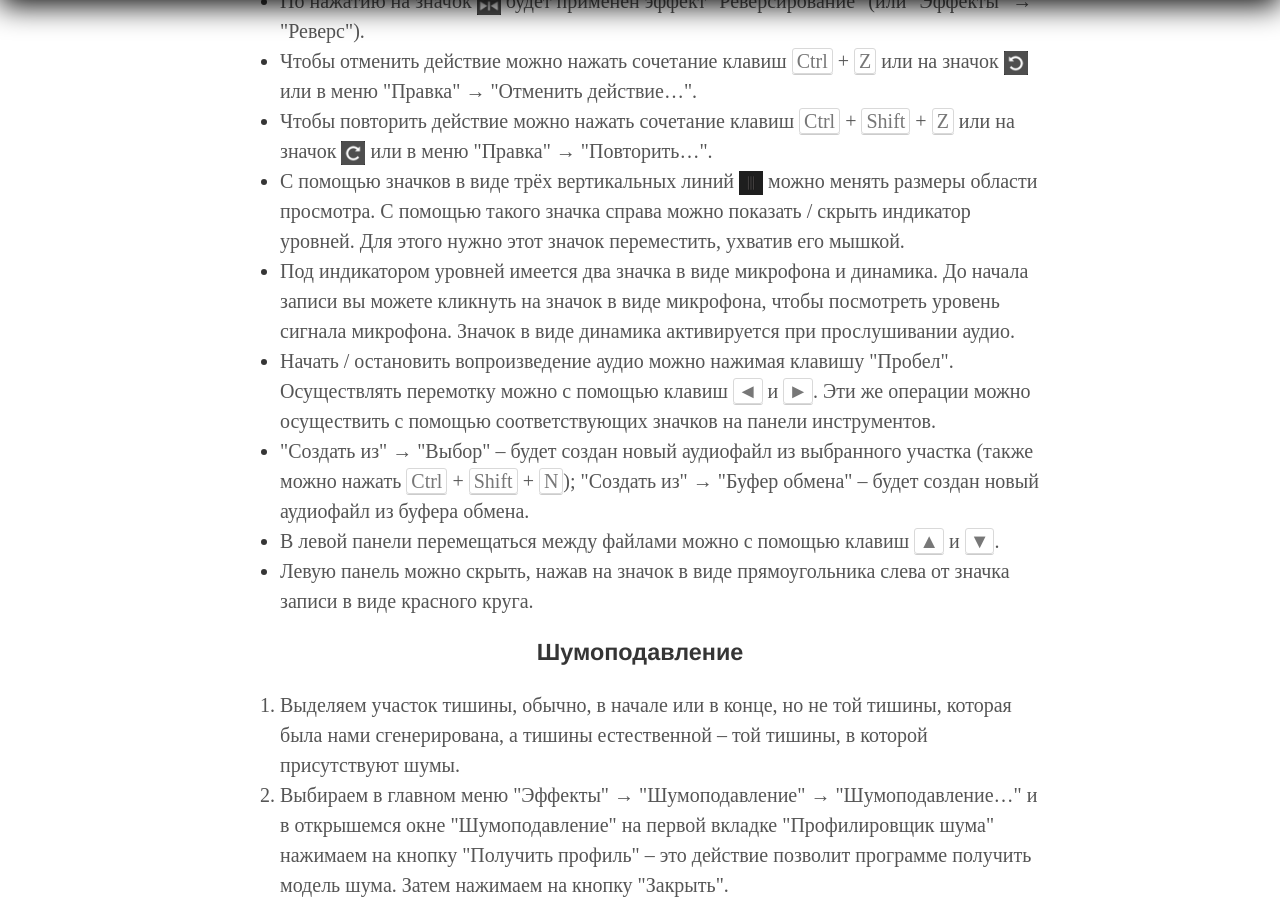
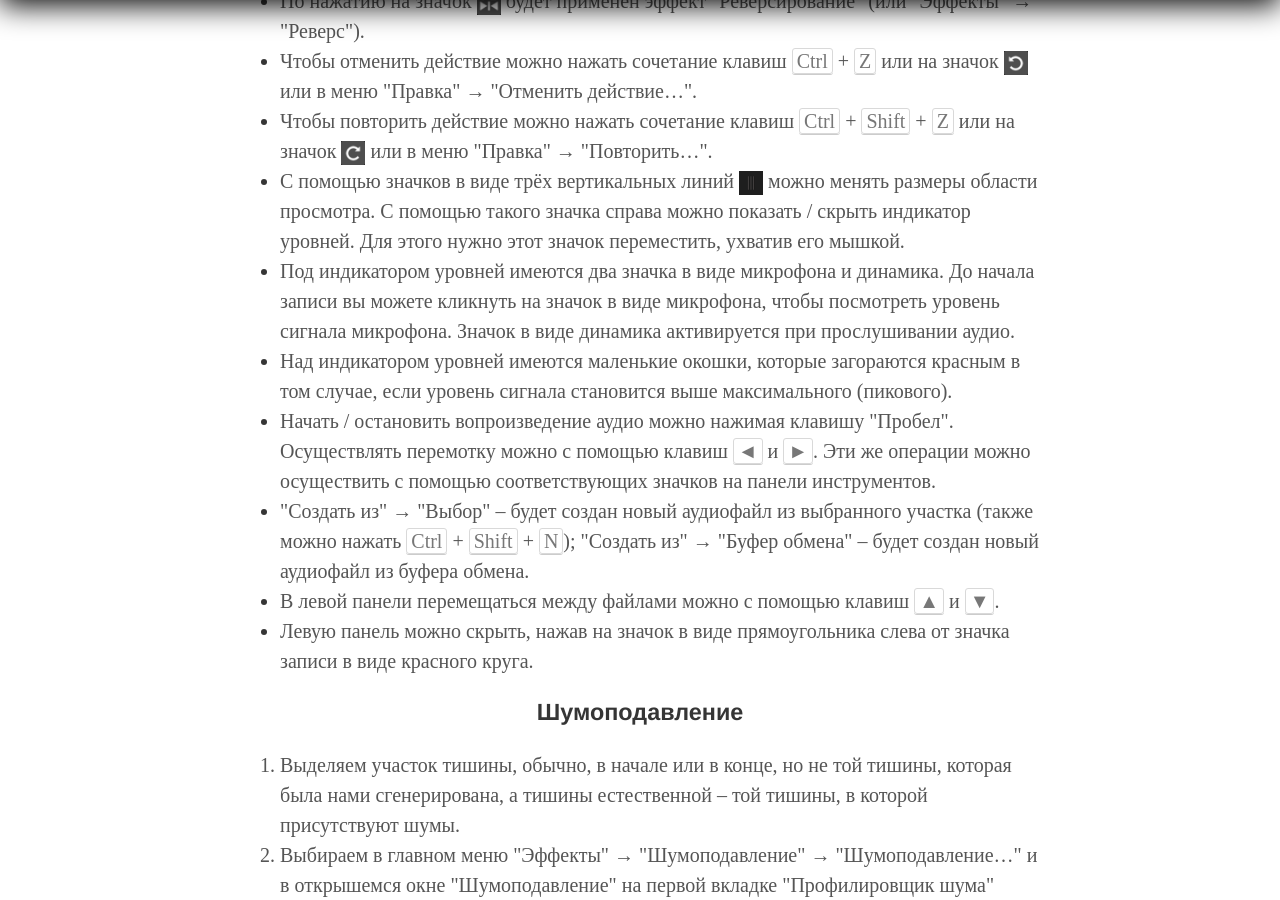
Before and after one commit to postolny/postolny.github.io, a Jekyll site: the page built from _posts/2023-03-07-ocenaudio.md, in a window 1280 px wide and 900 px high, scrolled down 10257 px. Built offline with Jekyll 4.4.1, drawn with Linux system fonts in a browser that asks for light colours; some of the changed text lies outside the part shown.

Commit message:
Add files via upload

```diff
--- a/_posts/2023-03-07-ocenaudio.md
+++ b/_posts/2023-03-07-ocenaudio.md
@@ -98,7 +98,8 @@ _Franz Joseph Haydn_
 * Чтобы отменить действие можно нажать сочетание клавиш <kbd>Ctrl</kbd> + <kbd>Z</kbd> или на значок ![undo]({{ site.baseurl }}/img/ocenaudio/undo.png){: .inln} или в меню "Правка" → "Отменить действие...".
 * Чтобы повторить действие можно нажать сочетание клавиш <kbd>Ctrl</kbd> + <kbd>Shift</kbd> + <kbd>Z</kbd> или на значок ![redo]({{ site.baseurl }}/img/ocenaudio/redo.png){: .inln} или в меню "Правка" → "Повторить...".
 * С помощью значков в виде трёх вертикальных линий ![resize]({{ site.baseurl }}/img/ocenaudio/resize.png){: .inln} можно менять размеры области просмотра. С помощью такого значка справа можно показать / скрыть индикатор уровней. Для этого нужно этот значок переместить, ухватив его мышкой.
-* Под индикатором уровней имеется два значка в виде микрофона и динамика. До начала записи вы можете кликнуть на значок в виде микрофона, чтобы посмотреть уровень сигнала микрофона. Значок в виде динамика активируется при прослушивании аудио.
+* Под индикатором уровней имеются два значка в виде микрофона и динамика. До начала записи вы можете кликнуть на значок в виде микрофона, чтобы посмотреть уровень сигнала микрофона. Значок в виде динамика активируется при прослушивании аудио.
+* Над индикатором уровней имеются маленькие окошки, которые загораются красным в том случае, если уровень сигнала становится выше максимального (пикового).
 * Начать / остановить вопроизведение аудио можно нажимая клавишу "Пробел". Осуществлять перемотку можно с помощью клавиш <kbd>◄</kbd> и <kbd>►</kbd>. Эти же операции можно осуществить с помощью соответствующих значков на панели инструментов.
 * "Создать из" → "Выбор" – будет создан новый аудиофайл из выбранного участка (также можно нажать <kbd>Ctrl</kbd> + <kbd>Shift</kbd> + <kbd>N</kbd>); "Создать из" → "Буфер обмена" – будет создан новый аудиофайл из буфера обмена.
 * В левой панели перемещаться между файлами можно с помощью клавиш <kbd>▲</kbd> и <kbd>▼</kbd>.
@@ -133,7 +134,7 @@ _Franz Joseph Haydn_
 
 ![свойства микрофона]({{ site.baseurl }}/img/ocenaudio/microphone-properties.png)
 
-Звуковая карта позволяет также выбрать частоту дискретизации 192000 Гц, и если вы хотите порадовать летучих мышей или дельфинов и записать для них что-нибудь в ультразвуковом диапазоне, то можете выбрать такую частоту дискретизации. Для человека же это не имеет никакого смысла.
+Как видите, звуковая карта позволяет также выбрать частоту дискретизации 192000 Гц, и если вы хотите порадовать летучих мышей или дельфинов и записать для них что-нибудь в ультразвуковом диапазоне, то можете выбрать такую частоту дискретизации (если, конечно, звуковая карта вашего микрофона её поддерживает). Для человека же это не имеет никакого смысла.
 
 При первом подключении USB микрофона в систему устанавливается драйвер и микрофон становится устройством записи по умолчанию (когда он подключен). Если аудиоредактор "не видит" микрофон, нужно выбрать его в "Настройках звука" программы (в разделе "Устройства/параметры записи" выбран мой микрофон):
 
@@ -149,6 +150,6 @@ _Franz Joseph Haydn_
 
 Когда в разделе "Каналы" следует выбирать "Стерео" (т.е. два канала)? В том случае, если вы записываете двумя микрофонами или стереомикрофоном. В каких это бывает случаях? Когда вы записываете оркестр или большой музыкальный инструмент (например, пианино или рояль) или может быть птичек в лесу. Но если вы записываете голос, то микрофон конечно же должен быть монофоническим. В аудиоредаторе, конечно можно записать монофонический сигнал на два канала, указав "Стерео" в разделе "Каналы", но такая запись не превратится в стереофоническую, хоть и будет двухканальной.
 
-Поскольку микрофон имеет невысокий уровень записи звука, я обычно после записи или несколько увеличиваю амплитуду звука вручную или применяю "Нормализацию". Шум я не убираю, хотя иногда это и стоило бы сделать.
+Поскольку микрофон имеет невысокий уровень звукового сигнала, я обычно после записи или несколько увеличиваю амплитуду звука вручную или применяю "Нормализацию". Шум я не убираю, хотя иногда это и стоило бы сделать.
 
 [^1]: Медиатека Маколея – крупнейшее в мире собрание видео- и аудиоматериалов о поведении животных, расположенное в лаборатории орнитологии Корнеллского университета, США. Входит в состав Национальной научной электронной библиотеки США.
```
